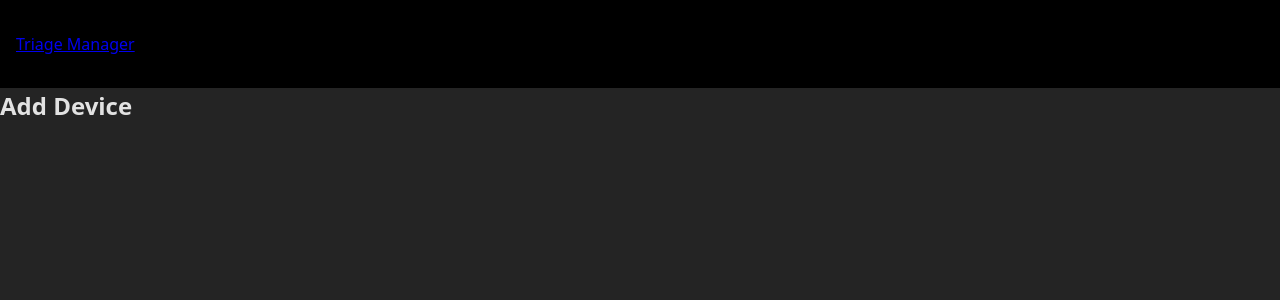
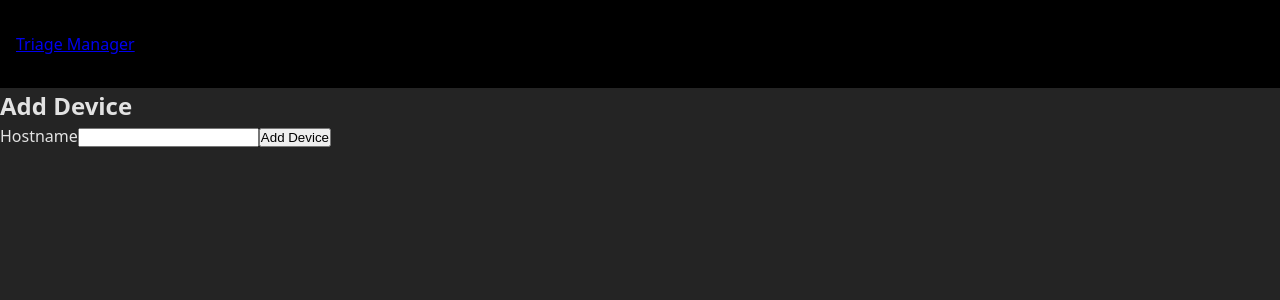
Before and after one commit to venoblin/triage-manager, a React (Vite) app: page /1/new in a window 1280 px wide. Shown: the top 300 px of the page. Built offline with nearby package versions, Linux system fonts and the light colour scheme.

Commit message:
implemented form utils

```diff
--- a/src/components/DeviceEditor/DeviceEditor.jsx
+++ b/src/components/DeviceEditor/DeviceEditor.jsx
@@ -1,13 +1,12 @@
 import { useContext, useState } from 'react'
-import { useNavigate } from 'react-router-dom'
 import { AppContext } from '../../contexts/AppContext'
 import DeviceCard from '../DeviceCard/DeviceCard'
 import DevicePaths from '../DevicePaths/DevicePaths'
 import './DeviceEditor.css'
+import { Link } from 'react-router-dom'
 
 const DeviceEditor = (props) => {
   const appContext = useContext(AppContext)
-  const navigate = useNavigate()
 
   const portFormInitial = {
     port: ''
@@ -21,14 +20,10 @@ const DeviceEditor = (props) => {
     setPortFormState(portFormInitial)
   }
 
-  const addDeviceHandler = () => {
-    navigate(`new`)
-  }
-
   return (
     <div className='DeviceEditor'>
       <div className='triage-head'>
-        <button onClick={addDeviceHandler}>Add Device</button>
+        <Link className='btn' to={'new'} state={{triage: props.triage}}>Add Device</Link>
       </div>
 
       <div className='device-editor-wrap'>
--- a/src/components/routes/NewDeviceRoute/NewDeviceRoute.jsx
+++ b/src/components/routes/NewDeviceRoute/NewDeviceRoute.jsx
@@ -3,20 +3,33 @@ import { onSubmit, onChange } from '../../../utils/form'
 import './NewDeviceRoute.css'
 
 const NewDeviceRoute = () => {
+
   const deviceFormInitial = {
     hostName: ''
   }
   const [deviceFormState, setDeviceFormState] = useState(deviceFormInitial)
 
   const handleDeviceSubmit = () => {
-    appContext.postDevice(props.triage, deviceFormState)
-    setDeviceFormState(deviceFormInitial)
+    // appContext.postDevice(props.triage, deviceFormState)
+    // setDeviceFormState(deviceFormInitial)
   }
 
   return (
     <div className='NewDeviceRoute'>
       <h2>Add Device</h2>
 
+      <form onSubmit={(evt) => onSubmit(evt, handleDeviceSubmit)}>
+        <label htmlFor='hostName'>Hostname</label>
+        <input
+          type='text'
+          name='hostName'
+          id='hostName'
+          value={deviceFormState.hostName}
+          onChange={(evt) => onChange(evt, deviceFormState, setDeviceFormState)}
+          required
+        />
+        <button>Add Device</button>
+      </form>
     </div>
   )
 }
```
